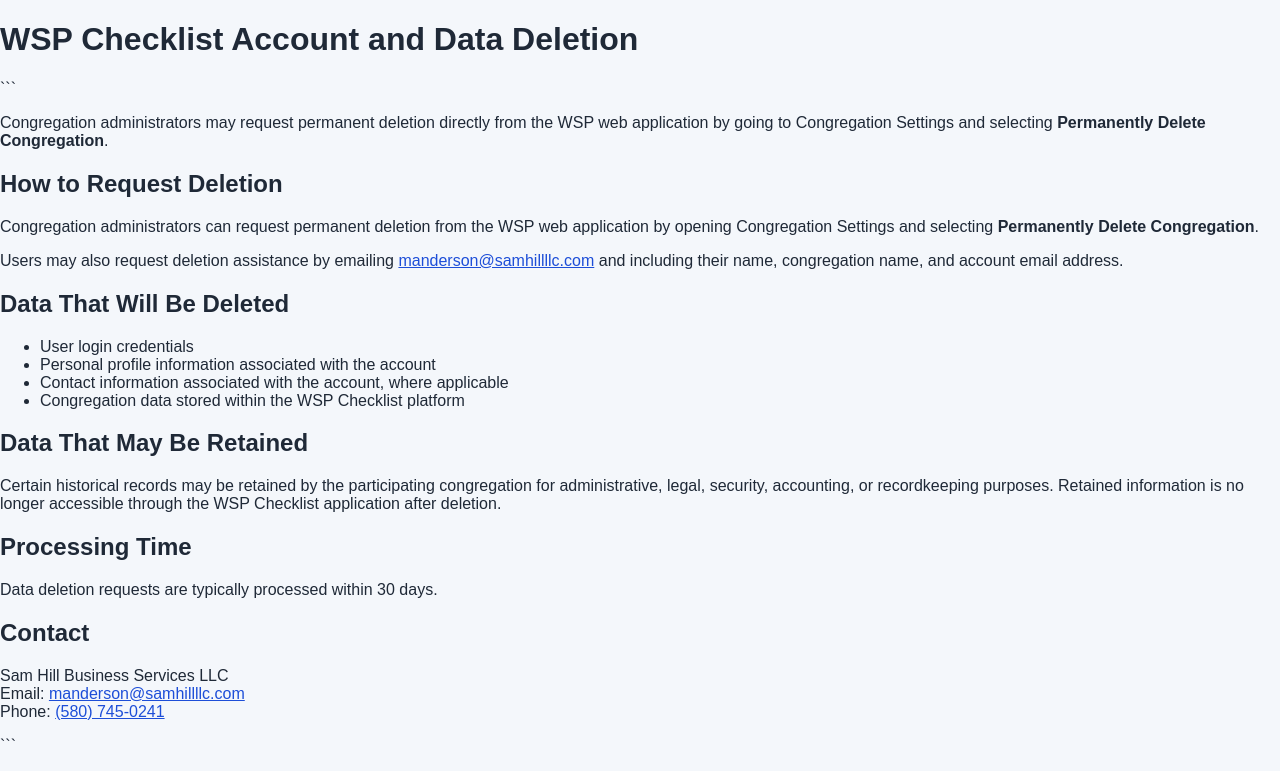
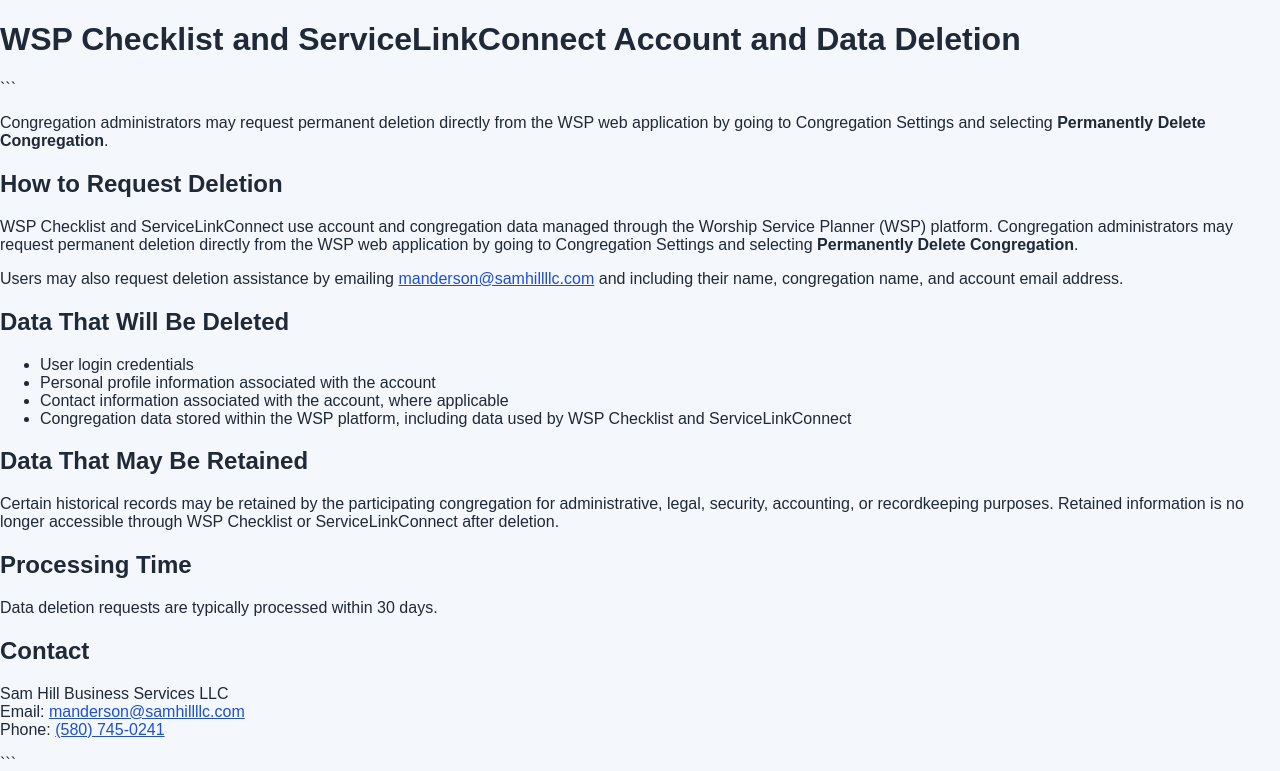
Before and after one commit to SamHill-OK/SamHillLLC, an ASP.NET Core app: page /account-deletion in a window 1280 px wide. Shown: the top 771 px of the page. Run offline with ASP.NET Core 8, Linux system fonts and the light colour scheme.

Commit message:
update account-deletion page to cover ServiceLink too

````diff
--- a/SamHillLLC/Pages/AccountDeletion.razor
+++ b/SamHillLLC/Pages/AccountDeletion.razor
@@ -3,7 +3,7 @@
 <PageTitle>Account Deletion - Sam Hill Business Services LLC</PageTitle>
 
 <div class="policy-page">
-    <h1>WSP Checklist Account and Data Deletion</h1>
+    <h1>WSP Checklist and ServiceLinkConnect Account and Data Deletion</h1>
 
     ```
     <p>
@@ -13,8 +13,9 @@
 
     <h2>How to Request Deletion</h2>
     <p>
-        Congregation administrators can request permanent deletion from the WSP web application by opening
-        Congregation Settings and selecting <strong>Permanently Delete Congregation</strong>.
+        WSP Checklist and ServiceLinkConnect use account and congregation data managed through the Worship Service Planner (WSP) platform.
+        Congregation administrators may request permanent deletion directly from the WSP web application by going to Congregation Settings and selecting
+        <strong>Permanently Delete Congregation</strong>.
     </p>
 
     <p>
@@ -28,14 +29,14 @@
         <li>User login credentials</li>
         <li>Personal profile information associated with the account</li>
         <li>Contact information associated with the account, where applicable</li>
-        <li>Congregation data stored within the WSP Checklist platform</li>
+        <li>Congregation data stored within the WSP platform, including data used by WSP Checklist and ServiceLinkConnect</li>
     </ul>
 
     <h2>Data That May Be Retained</h2>
     <p>
         Certain historical records may be retained by the participating congregation for
         administrative, legal, security, accounting, or recordkeeping purposes. Retained
-        information is no longer accessible through the WSP Checklist application after deletion.
+        information is no longer accessible through WSP Checklist or ServiceLinkConnect after deletion.
     </p>
 
     <h2>Processing Time</h2>
````
